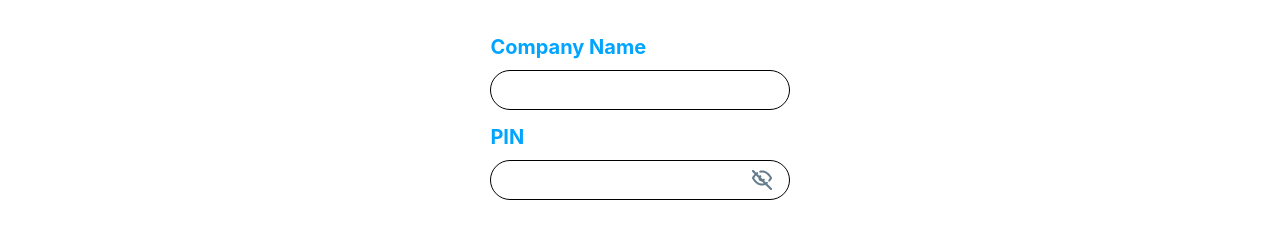
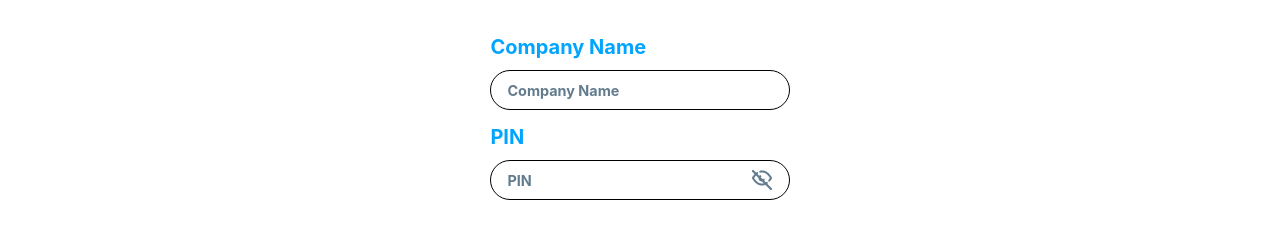
Before and after one commit to RoocheDigitals/iefunden_web, a React (Vite) app: page /cppa/login in a window 1280 px wide. Shown: the part 180-418 px from the top of the page. Built offline with nearby package versions, Linux system fonts and the light colour scheme.

Commit message:
update c/ppa Login

```diff
--- a/src/components/Cppa/Login/CppaLogin.jsx
+++ b/src/components/Cppa/Login/CppaLogin.jsx
@@ -14,8 +14,13 @@ const CppaLogin = () => {
     <>
       <Flex width="100%" flexDirection="column" alignItems="center" gap="5vh">
         <Stack spacing={3} width="85%">
-          <InputBar input_Label="Company Name" input_Type="text" />
           <InputBar
+            input_Label="Company Name"
+            input_Type="text"
+            input_Placeholder="Company Name"
+          />
+          <InputBar
+            input_Placeholder="PIN"
             input_Label="PIN"
             input_Type={unhidePassword ? "text" : "password"}
             input_Element={
```
